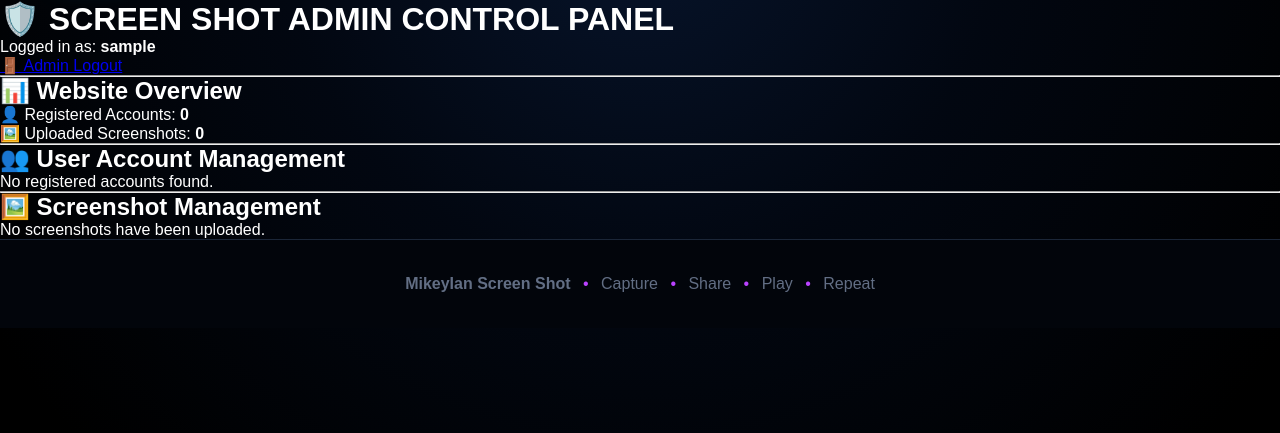
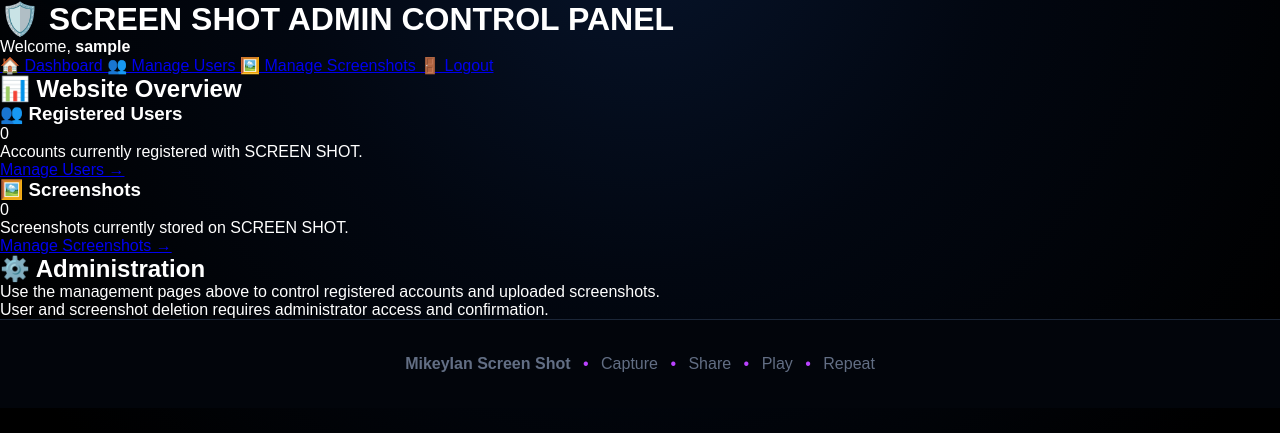
Before and after one commit to MikeyIan/screenshot, a Flask app: page /admin in a window 1280 px wide. Shown: the part 85-518 px from the top of the page. Run offline with Flask 3, Linux system fonts and the light colour scheme; the visitor is signed in with stand-in values (Sample User, id 1); data that the repository does not hold is empty; some libraries are stand-ins or nearby versions.

Commit message:
Redesign Week 8 admin dashboard navigation
Reorganized the admin control panel with separate navigation for the dashboard, user management, and screenshot management.

```diff
--- a/templates/admin_dashboard.html
+++ b/templates/admin_dashboard.html
@@ -4,164 +4,111 @@
 
 <div class="admin-dashboard">
 
+    <!-- WEEK 8 - ADMIN CONTROL PANEL -->
+
     <div class="admin-header">
         <h1>🛡️ SCREEN SHOT ADMIN CONTROL PANEL</h1>
 
-        <p>
-            Logged in as:
+        <p class="admin-welcome">
+            Welcome,
             <strong>{{ session.get("admin_username") }}</strong>
         </p>
-
-        <a href="{{ url_for('admin_logout') }}">
-            🚪 Admin Logout
-        </a>
     </div>
 
-    <hr>
 
-    <!-- ================================================== -->
-    <!-- WEBSITE STATISTICS -->
-    <!-- ================================================== -->
+    <!-- ADMIN NAVIGATION -->
 
-    <h2>📊 Website Overview</h2>
+    <div class="admin-nav">
 
-    <div class="admin-stats">
+        <a href="{{ url_for('admin_dashboard') }}"
+           class="admin-nav-button">
+            🏠 Dashboard
+        </a>
+
+        <a href="{{ url_for('admin_users') }}"
+           class="admin-nav-button">
+            👥 Manage Users
+        </a>
+
+        <a href="{{ url_for('admin_screenshots') }}"
+           class="admin-nav-button">
+            🖼️ Manage Screenshots
+        </a>
+
+        <a href="{{ url_for('admin_logout') }}"
+           class="admin-nav-button admin-logout-button">
+            🚪 Logout
+        </a>
+
+    </div>
+
+
+    <!-- WEBSITE OVERVIEW -->
+
+    <div class="admin-section">
+
+        <h2>📊 Website Overview</h2>
+
+        <div class="admin-stat-grid">
+
+            <div class="admin-stat-card">
+                <h3>👥 Registered Users</h3>
+
+                <div class="admin-stat-number">
+                    {{ users|length }}
+                </div>
+
+                <p>
+                    Accounts currently registered
+                    with SCREEN SHOT.
+                </p>
+
+                <a href="{{ url_for('admin_users') }}">
+                    Manage Users →
+                </a>
+            </div>
+
+
+            <div class="admin-stat-card">
+                <h3>🖼️ Screenshots</h3>
+
+                <div class="admin-stat-number">
+                    {{ screenshots|length }}
+                </div>
+
+                <p>
+                    Screenshots currently stored
+                    on SCREEN SHOT.
+                </p>
+
+                <a href="{{ url_for('admin_screenshots') }}">
+                    Manage Screenshots →
+                </a>
+            </div>
+
+        </div>
+
+    </div>
+
+
+    <!-- ADMIN INFORMATION -->
+
+    <div class="admin-section">
+
+        <h2>⚙️ Administration</h2>
 
         <p>
-            👤 Registered Accounts:
-            <strong>{{ users|length }}</strong>
+            Use the management pages above to control
+            registered accounts and uploaded screenshots.
         </p>
 
         <p>
-            🖼️ Uploaded Screenshots:
-            <strong>{{ screenshots|length }}</strong>
+            User and screenshot deletion requires
+            administrator access and confirmation.
         </p>
 
     </div>
 
-    <hr>
-
-    <!-- ================================================== -->
-    <!-- USER MANAGEMENT -->
-    <!-- ================================================== -->
-
-    <h2>👥 User Account Management</h2>
-
-    {% if users %}
-
-        <table>
-
-            <thead>
-                <tr>
-                    <th>User ID</th>
-                    <th>Username</th>
-                    <th>Management</th>
-                </tr>
-            </thead>
-
-            <tbody>
-
-                {% for user in users %}
-
-                    <tr>
-
-                        <td>
-                            {{ user.id }}
-                        </td>
-
-                        <td>
-                            {{ user.username }}
-                        </td>
-
-                        <td>
-    <form
-        method="POST"
-        action="{{ url_for('admin_delete_user', user_id=user.id) }}"
-        onsubmit="return confirm('Are you sure you want to delete this user and all of their content? This cannot be undone.');"
-    >
-        <button type="submit">
-            🗑️ Delete User
-        </button>
-    </form>
-</td>
-
-                    </tr>
-
-                {% endfor %}
-
-            </tbody>
-
-        </table>
-
-    {% else %}
-
-        <p>No registered accounts found.</p>
-
-    {% endif %}
-
-    <hr>
-
-    <!-- ================================================== -->
-    <!-- SCREENSHOT MANAGEMENT -->
-    <!-- ================================================== -->
-
-    <h2>🖼️ Screenshot Management</h2>
-
-    {% if screenshots %}
-
-        {% for screenshot in screenshots %}
-
-            <div class="admin-screenshot">
-
-                <img
-                    src="{{ screenshot.image_url }}"
-                    alt="{{ screenshot.title }}"
-                    style="max-width: 300px;"
-                >
-
-                <h3>
-                    {{ screenshot.title }}
-                </h3>
-
-                <p>
-                    <strong>Screenshot ID:</strong>
-                    {{ screenshot.id }}
-                </p>
-
-                <p>
-                    <strong>Uploaded by:</strong>
-                    {{ screenshot.username }}
-                </p>
-
-                <p>
-                    <strong>Views:</strong>
-                    {{ screenshot.views }}
-                </p>
-
-
-                    <form
-    method="POST"
-    action="{{ url_for('admin_delete_screenshot', screenshot_id=screenshot.id) }}"
-    onsubmit="return confirm('Are you sure you want to delete this screenshot? This cannot be undone.');"
->
-    <button type="submit">
-        🗑️ Delete Screenshot
-    </button>
-</form>
-
-
-            </div>
-
-            <hr>
-
-        {% endfor %}
-
-    {% else %}
-
-        <p>No screenshots have been uploaded.</p>
-
-    {% endif %}
-
 </div>
 
 {% endblock %}
```
